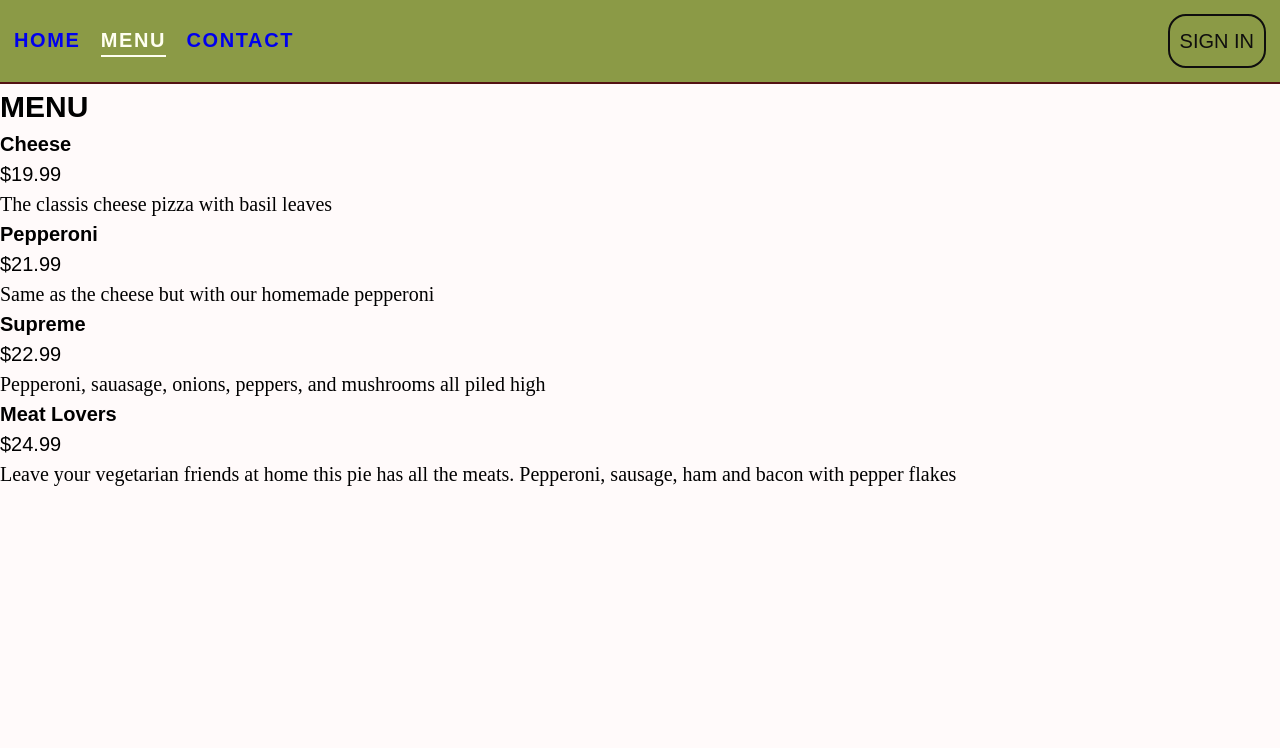
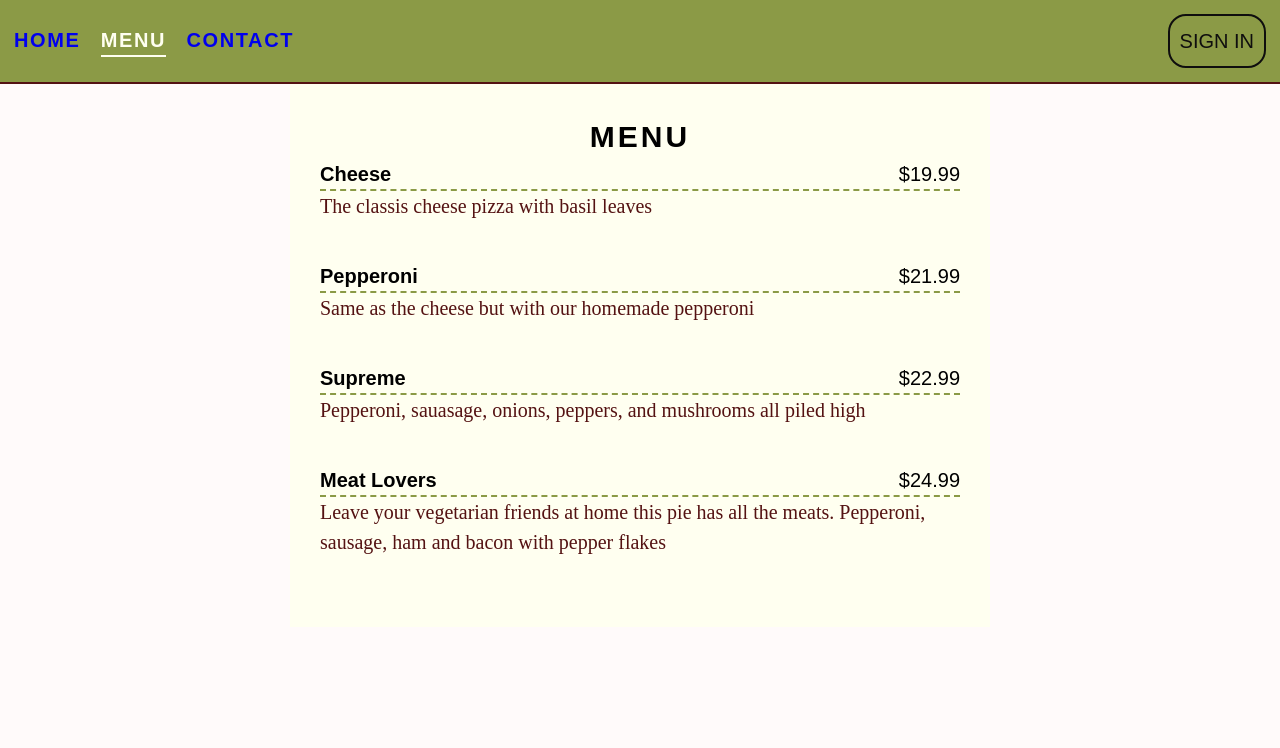
Before and after one commit to Drrecommended/restaurantPage, a website built with webpack: page dist/index.html in a window 1280 px wide. Both pictures are taken after a click on the link "MENU". Shown: the top 748 px of the page. Built offline with nearby package versions, Linux system fonts and the light colour scheme; a web font is replaced by a local one.

Commit message:
fixed price postion on menu

```diff
--- a/src/pages/menu.js
+++ b/src/pages/menu.js
@@ -9,7 +9,7 @@ const menu = () => {
     menu.appendChild(menuTitle)
     menuData.pizzas.forEach(pizza => {
         const itemContainer = document.createElement('div')
-        itemContainer.classList.add('item-grid')
+        itemContainer.classList.add('item')
         const item = document.createElement('h4')
         item.innerText = pizza.type
         const price = document.createElement('p')
--- a/src/style.css
+++ b/src/style.css
@@ -217,11 +217,32 @@ ul {
   color: var(--font-color);
 }
 
-/* menu item styling */
-.item-grid {
-  display: grid;
+/* menu */
+.menu-container {
+  padding: 30px;
+  max-width: 700px;
+  margin: 0 auto;
+  background-color: var(--font-color);
 }
 
-.item-grid .description {
+.menu-container h2 {
+  text-align: center;
+  letter-spacing: 3px;
+}
+
+
+/* menu item styling */
+.item h4, p:first-of-type {
+  display: inline;
+}
+
+.item p:first-of-type {
+  float: right;
+}
+
+.item .description {
   font-family: var(--info-font);
+  color: var(--main);
+  border-top: 2px dashed var(--sub);
+  margin-bottom: 2em;
 }
```
Also changed, not shown: dist/main.js.
